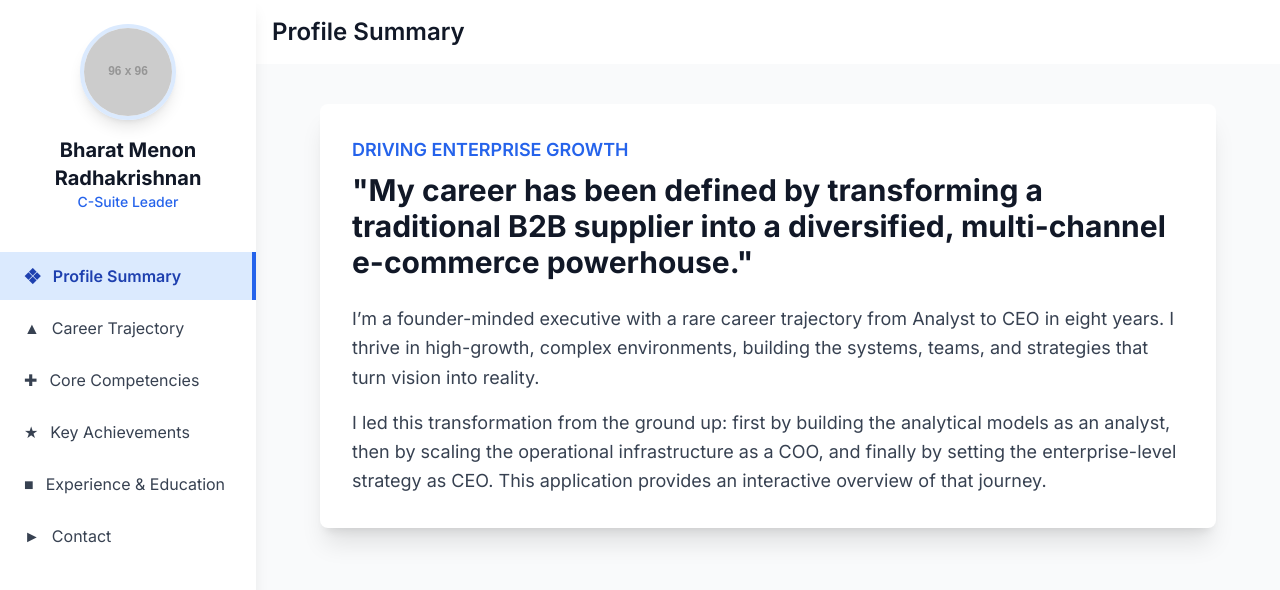
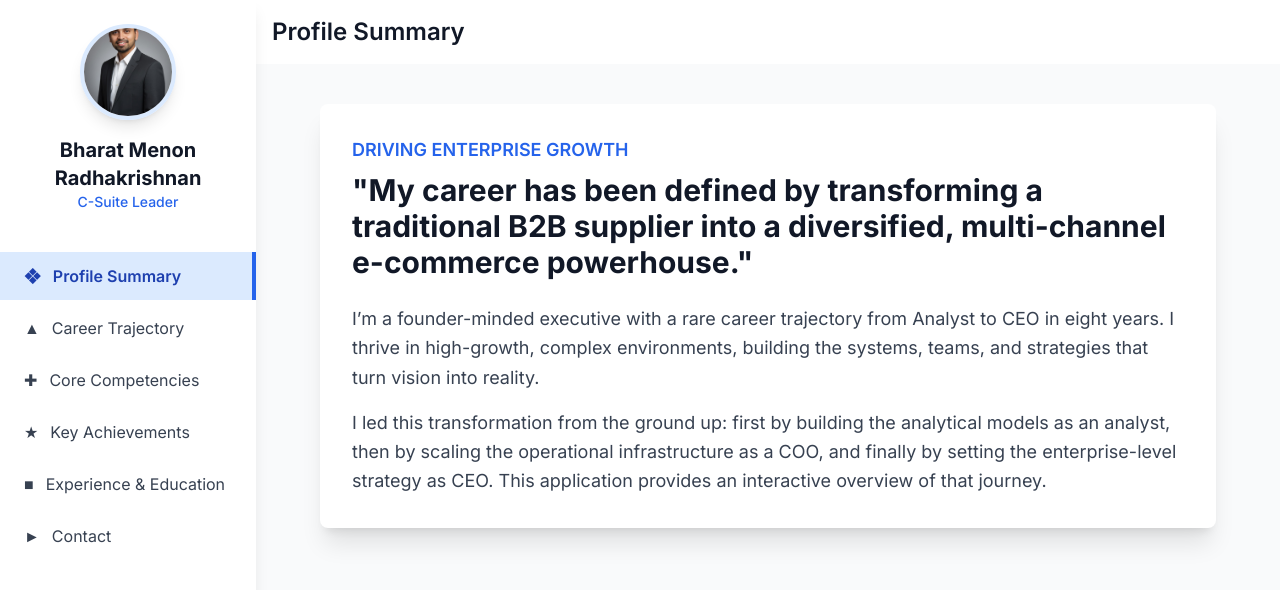
Before and after one commit to bharatrmenon/Bharat-Menon-Portfolio, a plain HTML site: page index.html in a window 1280 px wide. Shown: the top 590 px of the page. Drawn offline with nearby package versions, Linux system fonts and the light colour scheme; the site is published under a folder, as on GitHub Pages, so addresses that start at the root find nothing; placeholder pictures from the web are drawn by us.

Commit message:
Update index.html

```diff
--- a/index.html
+++ b/index.html
@@ -91,7 +91,7 @@
                     <!-- Note: The image path below is the specific uploaded file ID. If it fails, the 'onerror'
                          attribute ensures the blue "BM" placeholder is displayed instead. -->
                     <img
-                        src="/headshot.JPG"
+                        src="headshot.JPG"
                         alt="Bharat Menon Radhakrishnan Headshot"
                         class="w-24 h-24 object-cover rounded-full border-4 border-blue-100 shadow-lg"
                         onerror="this.onerror=null; this.src='https://placehold.co/96x96/60A5FA/ffffff?text=BM'"
```
